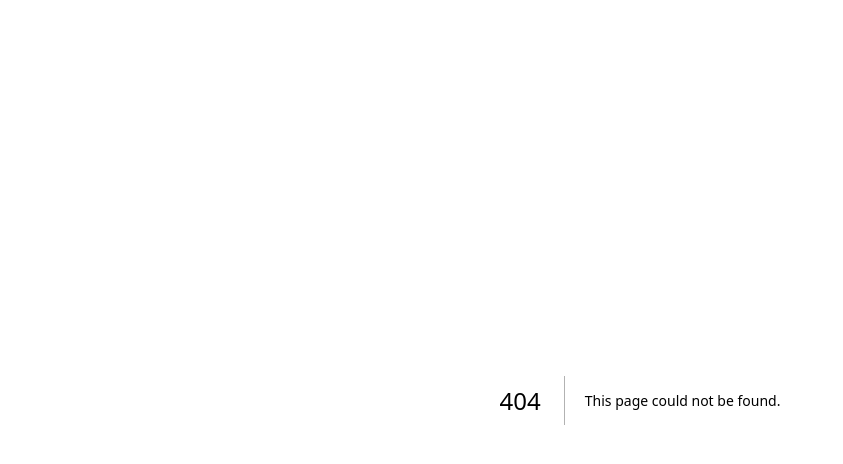
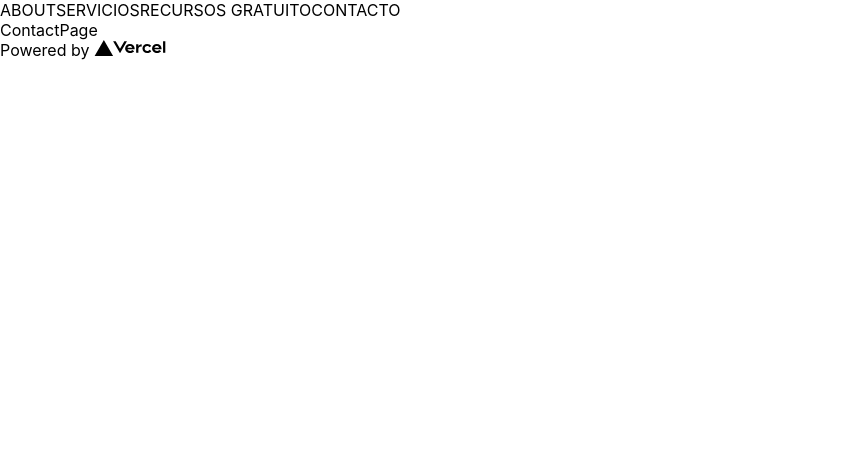
Before and after one commit to tomasg88/web-etp, a Next.js app: page /contact in a window 1280 px wide. Before the commit this address had no page. Shown: the top 464 px of the page, without its empty margins (0-843 px from the left). Built offline with nearby package versions, Linux system fonts and the light colour scheme.

Commit message:
add RootLayout and pages

```diff
--- /dev/null
+++ b/components/layouts/RootLayout.tsx
@@ -0,0 +1,35 @@
+import Head from 'next/head';
+import Image from 'next/image';
+import React, { ReactNode } from 'react';
+import Navigation from '../navigation/Navigation';
+
+export default function RootLayout({ children }: { children: ReactNode }) {
+  return (
+    <>
+      <Head>
+        <title>Enciende Tu Poder</title>
+        <meta name="description" content="Generated by create next app" />
+        <link rel="icon" href="/favicon.ico" />
+      </Head>
+
+      <main>
+        <header>
+          <Navigation />
+        </header>
+        {children}
+      </main>
+      <footer>
+        <a
+          href="https://vercel.com?utm_source=create-next-app&utm_medium=default-template&utm_campaign=create-next-app"
+          target="_blank"
+          rel="noopener noreferrer"
+        >
+          Powered by{' '}
+          <span>
+            <Image src="/vercel.svg" alt="Vercel Logo" width={72} height={16} />
+          </span>
+        </a>
+      </footer>
+    </>
+  );
+}
--- /dev/null
+++ b/components/navigation/Navigation.tsx
@@ -0,0 +1,13 @@
+import Link from 'next/link';
+import React from 'react';
+
+export default function Navigation() {
+  return (
+    <nav>
+      <Link href="/about">ABOUT</Link>
+      <Link href="/services">SERVICIOS</Link>
+      <Link href="/downloads">RECURSOS GRATUITO</Link>
+      <Link href="/contact">CONTACTO</Link>
+    </nav>
+  );
+}
--- a/pages/_app.tsx
+++ b/pages/_app.tsx
@@ -1,6 +1,11 @@
-import '../styles/globals.css'
-import type { AppProps } from 'next/app'
+import '../styles/globals.css';
+import type { AppProps } from 'next/app';
+import RootLayout from '../components/layouts/RootLayout';
 
 export default function App({ Component, pageProps }: AppProps) {
-  return <Component {...pageProps} />
+  return (
+    <RootLayout>
+      <Component {...pageProps} />
+    </RootLayout>
+  );
 }
--- /dev/null
+++ b/pages/about/index.tsx
@@ -0,0 +1,5 @@
+import React from 'react';
+
+export default function AboutPage() {
+  return <div>AboutPage</div>;
+}
--- /dev/null
+++ b/pages/contact/index.tsx
@@ -0,0 +1,5 @@
+import React from 'react';
+
+export default function ContactPage() {
+  return <div>ContactPage</div>;
+}
--- /dev/null
+++ b/pages/downloads/index.tsx
@@ -0,0 +1,5 @@
+import React from 'react';
+
+export default function DownloadsPage() {
+  return <div>DownloadsPage</div>;
+}
--- /dev/null
+++ b/pages/services/index.tsx
@@ -0,0 +1,5 @@
+import React from 'react';
+
+export default function ServicesPage() {
+  return <div>ServicesPage</div>;
+}
```
Also changed, not shown: pages/index.tsx (+8 -35 lines).
